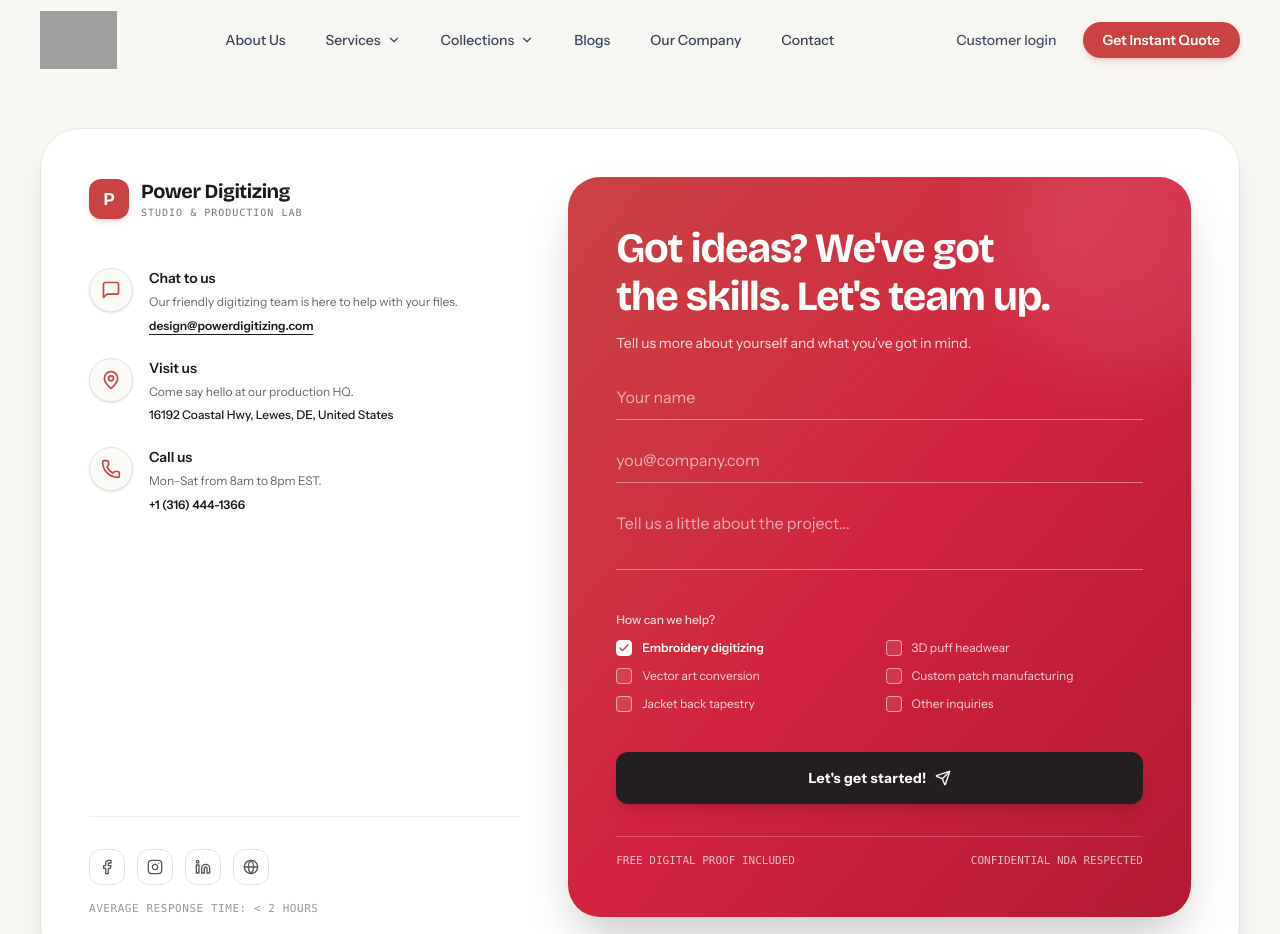
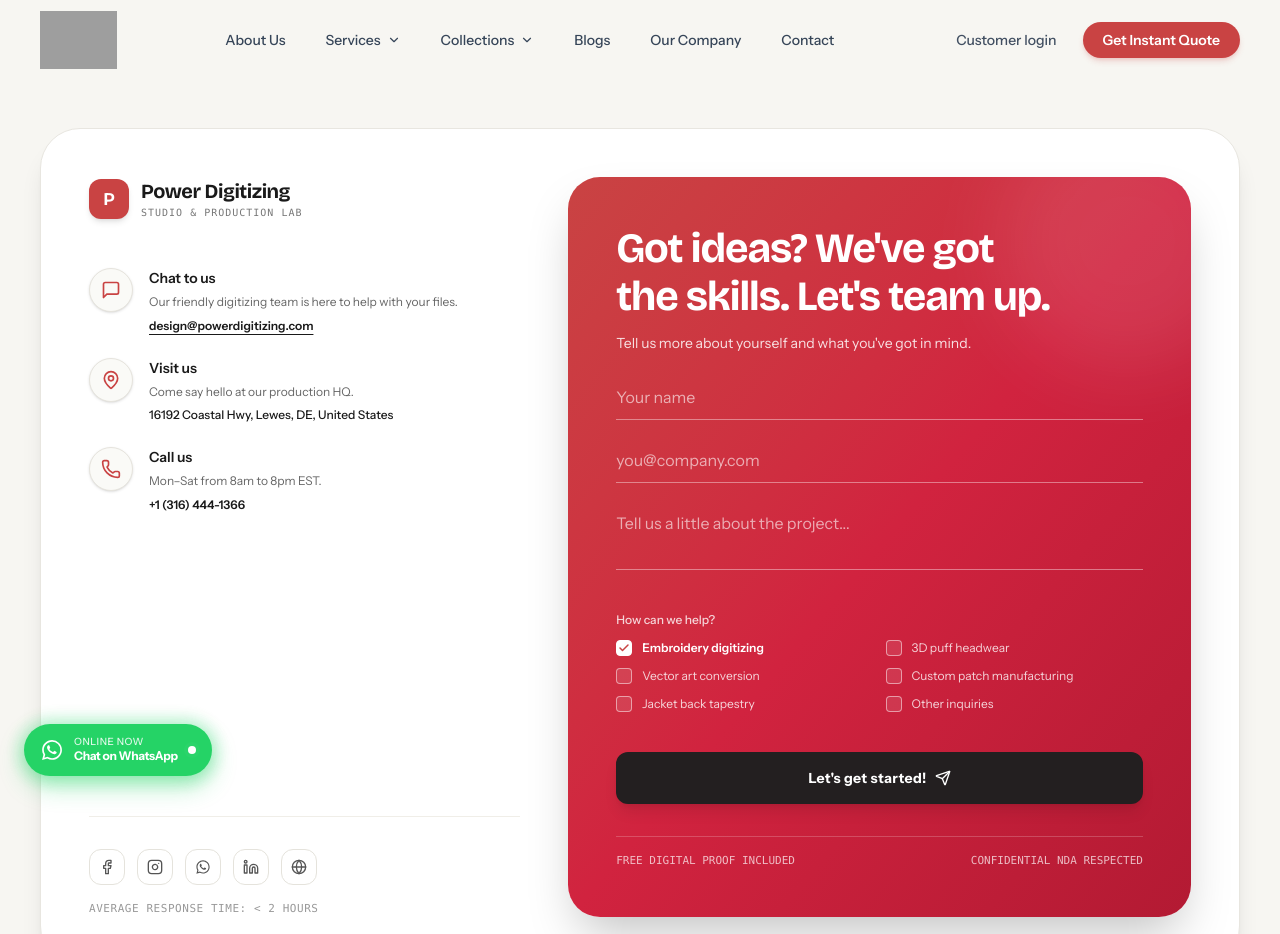
Before and after one commit to MuhammadAbuBakar69/Power-Digitizing, a Next.js app: page /contact in a window 1280 px wide. Shown: the top 934 px of the page. Built offline with nearby package versions, Linux system fonts and the light colour scheme; grey boxes are pictures that could not be loaded.

Commit message:
feat(whatsapp): add floating WhatsApp quick chat button on left side with link to +1 409-302-2660

```diff
--- a/app/contact/contact-client.tsx
+++ b/app/contact/contact-client.tsx
@@ -152,6 +152,17 @@
                     aria-label="Instagram"
                   >
                     <Instagram className="size-4" />
+                  </a>
+                  <a
+                    href="https://wa.me/14093022660"
+                    target="_blank"
+                    rel="noopener noreferrer"
+                    className="grid size-9 place-items-center rounded-lg border border-[#E5E3DC] text-[#555] hover:text-[#25D366] hover:border-[#25D366] transition-colors"
+                    aria-label="WhatsApp"
+                  >
+                    <svg xmlns="http://www.w3.org/2000/svg" viewBox="0 0 24 24" fill="currentColor" className="size-4" aria-hidden="true">
+                      <path d="M12.04 2C6.58 2 2.13 6.45 2.13 11.91c0 1.75.46 3.45 1.32 4.95L2.05 22l5.25-1.38c1.45.79 3.08 1.21 4.74 1.21 5.46 0 9.91-4.45 9.91-9.91 0-2.65-1.03-5.14-2.9-7.01A9.816 9.816 0 0 0 12.04 2m.01 1.67c2.2 0 4.26.86 5.82 2.41a8.217 8.217 0 0 1 2.41 5.83c0 4.54-3.7 8.24-8.24 8.24-1.48 0-2.93-.39-4.19-1.15l-.3-.18-3.12.82.83-3.04-.2-.31a8.19 8.19 0 0 1-1.26-4.38c0-4.54 3.7-8.24 8.24-8.24m-3.53 3.61c-.19 0-.42.07-.63.32-.22.25-.83.81-.83 1.98s.85 2.3.97 2.46c.12.16 1.66 2.54 4.03 3.56.56.24 1 .39 1.34.5.57.18 1.08.16 1.49.1.45-.07 1.4-.57 1.6-1.13.2-.55.2-1.02.14-1.12-.06-.1-.22-.16-.46-.28s-1.4-.69-1.62-.77c-.22-.08-.37-.12-.53.12-.16.25-.61.77-.75.93-.14.16-.28.18-.52.06s-1.01-.37-1.93-1.19c-.71-.63-1.19-1.42-1.33-1.66-.14-.24-.01-.37.11-.49.11-.11.24-.28.36-.42.12-.14.16-.24.24-.4.08-.16.04-.3-.02-.42s-.53-1.27-.72-1.74c-.19-.46-.39-.4-.53-.41h-.45z" />
+                    </svg>
                   </a>
                   <a
                     href="https://linkedin.com/"
--- a/app/layout.tsx
+++ b/app/layout.tsx
@@ -7,6 +7,7 @@
 import { fontVariables } from "@/lib/fonts";
 import { Header } from "@/components/layout/header";
 import { Footer } from "@/components/layout/footer";
+import { WhatsAppButton } from "@/components/layout/whatsapp-button";
 
 export async function generateMetadata(): Promise<Metadata> {
   const site = await getSite();
@@ -69,6 +70,7 @@
         <Header site={{ name: site.name, logo: site.logo, navigation: site.navigation, cta: site.cta }} loginUrl={loginUrl} />
         <main>{children}</main>
         <Footer site={site} />
+        <WhatsAppButton />
         {schemas.map((s, i) => <script key={i} type="application/ld+json" dangerouslySetInnerHTML={{ __html: jsonLdString(s) }} />)}
       </body>
     </html>
--- a/components/layout/footer.tsx
+++ b/components/layout/footer.tsx
@@ -2,6 +2,14 @@
 import Image from "next/image";
 import { ArrowUpRight, Facebook, Instagram, Linkedin, Mail, Phone } from "lucide-react";
 import type { SiteConfig } from "@/config/types";
+
+function WhatsAppIcon({ className }: { className?: string }) {
+  return (
+    <svg xmlns="http://www.w3.org/2000/svg" viewBox="0 0 24 24" fill="currentColor" className={className} aria-hidden="true">
+      <path d="M12.04 2C6.58 2 2.13 6.45 2.13 11.91c0 1.75.46 3.45 1.32 4.95L2.05 22l5.25-1.38c1.45.79 3.08 1.21 4.74 1.21 5.46 0 9.91-4.45 9.91-9.91 0-2.65-1.03-5.14-2.9-7.01A9.816 9.816 0 0 0 12.04 2m.01 1.67c2.2 0 4.26.86 5.82 2.41a8.217 8.217 0 0 1 2.41 5.83c0 4.54-3.7 8.24-8.24 8.24-1.48 0-2.93-.39-4.19-1.15l-.3-.18-3.12.82.83-3.04-.2-.31a8.19 8.19 0 0 1-1.26-4.38c0-4.54 3.7-8.24 8.24-8.24m-3.53 3.61c-.19 0-.42.07-.63.32-.22.25-.83.81-.83 1.98s.85 2.3.97 2.46c.12.16 1.66 2.54 4.03 3.56.56.24 1 .39 1.34.5.57.18 1.08.16 1.49.1.45-.07 1.4-.57 1.6-1.13.2-.55.2-1.02.14-1.12-.06-.1-.22-.16-.46-.28s-1.4-.69-1.62-.77c-.22-.08-.37-.12-.53.12-.16.25-.61.77-.75.93-.14.16-.28.18-.52.06s-1.01-.37-1.93-1.19c-.71-.63-1.19-1.42-1.33-1.66-.14-.24-.01-.37.11-.49.11-.11.24-.28.36-.42.12-.14.16-.24.24-.4.08-.16.04-.3-.02-.42s-.53-1.27-.72-1.74c-.19-.46-.39-.4-.53-.41h-.45z" />
+    </svg>
+  );
+}
 
 export function Footer({ site }: { site: SiteConfig }) {
   const serviceLinks = [
@@ -23,7 +31,7 @@
     { label: "Tactical Patches", href: "/collections/pvc-patches" },
     { label: "Varsity & Chenille", href: "/collections/chenille-patches" },
   ];
-  const socialIcons = { Facebook, Instagram, LinkedIn: Linkedin };
+  const socialIcons = { Facebook, Instagram, LinkedIn: Linkedin, WhatsApp: WhatsAppIcon };
 
   return (
     <footer className="border-t border-white/10 bg-[#0B1626] text-white">
--- /dev/null
+++ b/components/layout/whatsapp-button.tsx
@@ -0,0 +1,59 @@
+"use client";
+
+import React from "react";
+
+export function WhatsAppButton() {
+  const phoneNumber = "14093022660";
+  const defaultMessage = encodeURIComponent(
+    "Hi Power Digitizing, I have an inquiry about custom patches."
+  );
+  const whatsappUrl = `https://wa.me/${phoneNumber}?text=${defaultMessage}`;
+
+  return (
+    <aside
+      aria-label="WhatsApp quick chat"
+      className="fixed bottom-5 left-5 z-40 flex items-center sm:bottom-6 sm:left-6"
+    >
+      <a
+        href={whatsappUrl}
+        target="_blank"
+        rel="noopener noreferrer"
+        aria-label="Chat on WhatsApp (+1 409-302-2660)"
+        className="group relative flex items-center gap-2.5 rounded-full bg-[#25D366] p-3 sm:px-4 sm:py-3 text-white shadow-[0_10px_25px_rgba(37,211,102,0.4)] transition-all duration-300 hover:bg-[#20bd5a] hover:scale-105 hover:shadow-[0_14px_30px_rgba(37,211,102,0.55)] active:scale-95"
+      >
+        {/* Subtle breathing ripple glow */}
+        <span
+          className="absolute -inset-1 -z-10 rounded-full bg-[#25D366]/40 opacity-75 blur-sm transition-opacity group-hover:opacity-100"
+          aria-hidden="true"
+        />
+
+        {/* WhatsApp Vector Icon */}
+        <svg
+          xmlns="http://www.w3.org/2000/svg"
+          viewBox="0 0 24 24"
+          fill="currentColor"
+          className="size-6 shrink-0 transition-transform duration-300 group-hover:rotate-12"
+          aria-hidden="true"
+        >
+          <path d="M12.04 2C6.58 2 2.13 6.45 2.13 11.91c0 1.75.46 3.45 1.32 4.95L2.05 22l5.25-1.38c1.45.79 3.08 1.21 4.74 1.21 5.46 0 9.91-4.45 9.91-9.91 0-2.65-1.03-5.14-2.9-7.01A9.816 9.816 0 0 0 12.04 2m.01 1.67c2.2 0 4.26.86 5.82 2.41a8.217 8.217 0 0 1 2.41 5.83c0 4.54-3.7 8.24-8.24 8.24-1.48 0-2.93-.39-4.19-1.15l-.3-.18-3.12.82.83-3.04-.2-.31a8.19 8.19 0 0 1-1.26-4.38c0-4.54 3.7-8.24 8.24-8.24m-3.53 3.61c-.19 0-.42.07-.63.32-.22.25-.83.81-.83 1.98s.85 2.3.97 2.46c.12.16 1.66 2.54 4.03 3.56.56.24 1 .39 1.34.5.57.18 1.08.16 1.49.1.45-.07 1.4-.57 1.6-1.13.2-.55.2-1.02.14-1.12-.06-.1-.22-.16-.46-.28s-1.4-.69-1.62-.77c-.22-.08-.37-.12-.53.12-.16.25-.61.77-.75.93-.14.16-.28.18-.52.06s-1.01-.37-1.93-1.19c-.71-.63-1.19-1.42-1.33-1.66-.14-.24-.01-.37.11-.49.11-.11.24-.28.36-.42.12-.14.16-.24.24-.4.08-.16.04-.3-.02-.42s-.53-1.27-.72-1.74c-.19-.46-.39-.4-.53-.41h-.45z" />
+        </svg>
+
+        {/* Text Pill (Visible on sm+ screens, compact icon on small mobile) */}
+        <span className="hidden sm:flex flex-col text-left leading-tight">
+          <span className="text-[10px] font-medium uppercase tracking-wider text-white/85">
+            Online now
+          </span>
+          <span className="text-xs font-bold tracking-tight">
+            Chat on WhatsApp
+          </span>
+        </span>
+
+        {/* Online pulse dot */}
+        <span className="relative flex size-2 shrink-0">
+          <span className="absolute inline-flex h-full w-full animate-ping rounded-full bg-white opacity-75" />
+          <span className="relative inline-flex size-2 rounded-full bg-white" />
+        </span>
+      </a>
+    </aside>
+  );
+}
--- a/config/content.ts
+++ b/config/content.ts
@@ -322,6 +322,7 @@
   socials: [
     { label: "Facebook", href: "https://www.facebook.com/powerdigitizings07" },
     { label: "Instagram", href: "https://www.instagram.com/power_digitizing/" },
+    { label: "WhatsApp", href: "https://wa.me/14093022660" },
   ],
   footer: {
     about: "Premium custom embroidered, PVC, chenille, leather and woven patches with free digital proof, no setup fees and reliable worldwide shipping.",
```
